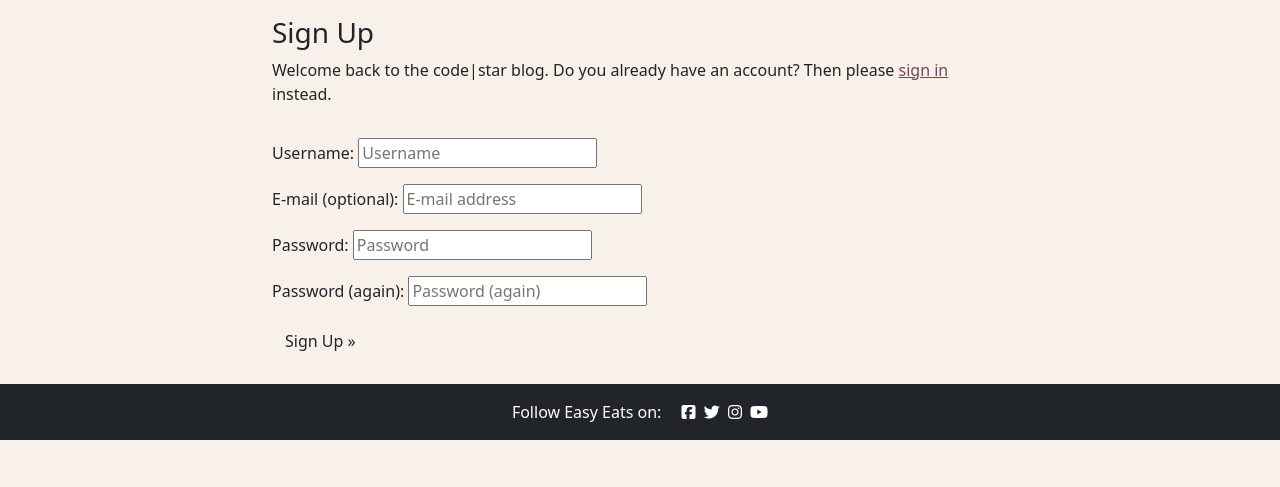
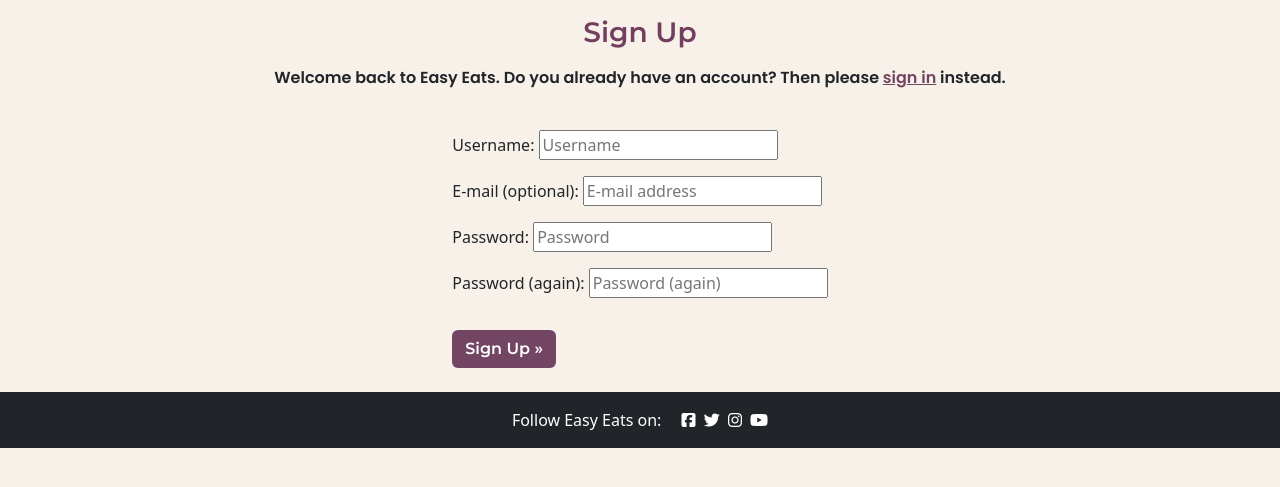
Before and after one commit to DanielleDaly/portfolio-project-4, a Django app: page /accounts/signup/ in a window 1280 px wide. Shown: the part 75-562 px from the top of the page. Run offline with Django 3.2, Linux system fonts and the light colour scheme; some libraries are stand-ins or nearby versions.

Commit message:
Add css classes for styling Signup, login and logout

```diff
--- a/templates/account/signup.html
+++ b/templates/account/signup.html
@@ -7,22 +7,22 @@
 {% block content %}
 <div class="container">
     <div class="row">
-        <div class="col-md-8 mt-3 offset-md-2">
-            <h3>{% trans "Sign Up" %}</h3>
+        <div class="col-md-8 mt-3 offset-2 text-center">
+            <h3 class="section-title">{% trans "Sign Up" %}</h3>
 
-            <p>{% blocktrans %}Welcome back to the code|star blog. Do you already have an account? Then please <a
+            <p class="register-text pt-2 pb-2">{% blocktrans %}Welcome back to Easy Eats. Do you already have an account? Then please <a
                     class="link" href="{{ login_url }}">sign in</a> instead.{% endblocktrans %}</p>
         </div>
     </div>
     <div class="row">
-        <div class="col-md-8 mt-3 offset-md-2">
+        <div class="col-md-8 mt-3 offset-2 d-flex justify-content-center">
             <form class="signup" id="signup_form" method="post" action="{% url 'account_signup' %}">
                 {% csrf_token %}
                 {{ form.as_p }}
                 {% if redirect_field_value %}
                 <input type="hidden" name="{{ redirect_field_name }}" value="{{ redirect_field_value }}" />
                 {% endif %}
-                <button class="btn btn-signup right" type="submit">{% trans "Sign Up" %} &raquo;</button>
+                <button class="btn btn-signup right btn-link mt-3" type="submit">{% trans "Sign Up" %} &raquo;</button>
             </form>
         </div>
     </div>
```
Also changed, not shown: templates/account/login.html (+5 -5 lines), templates/account/logout.html (+5 -5 lines).
